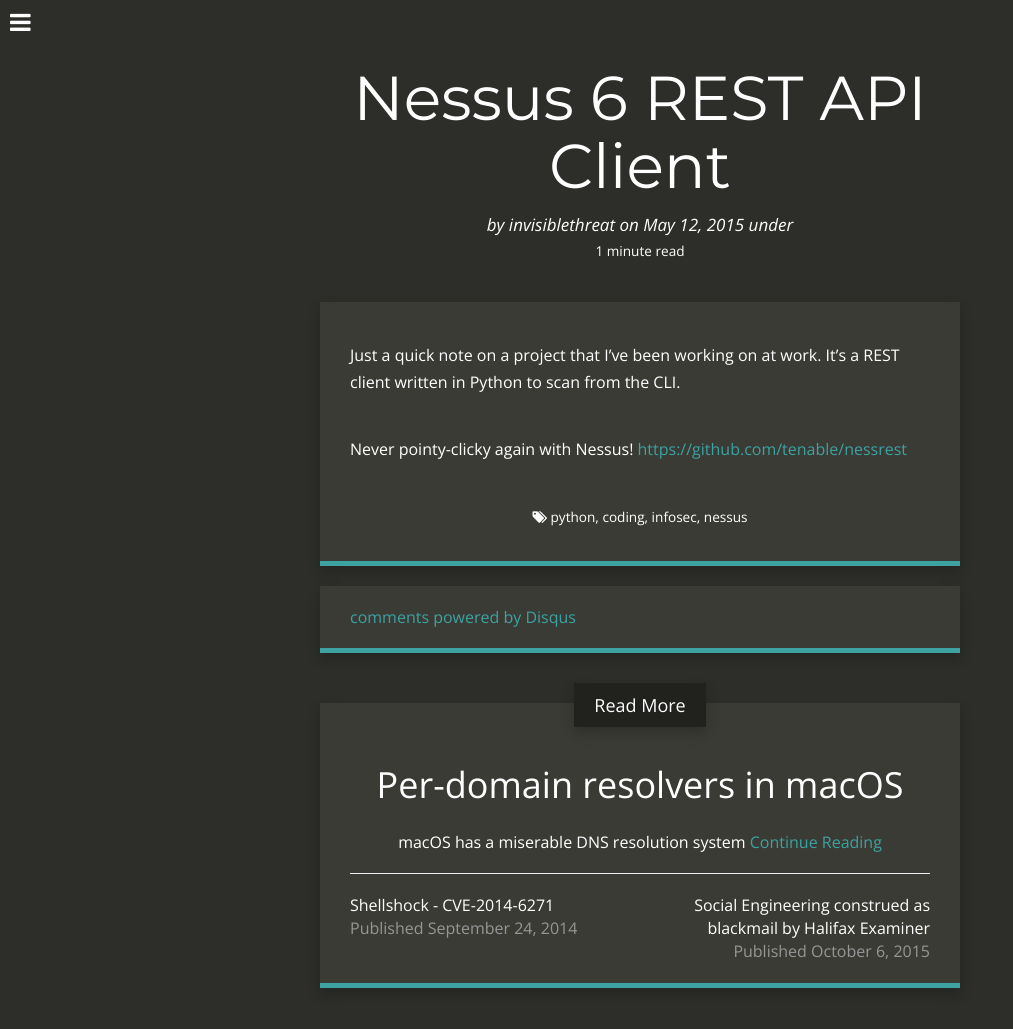
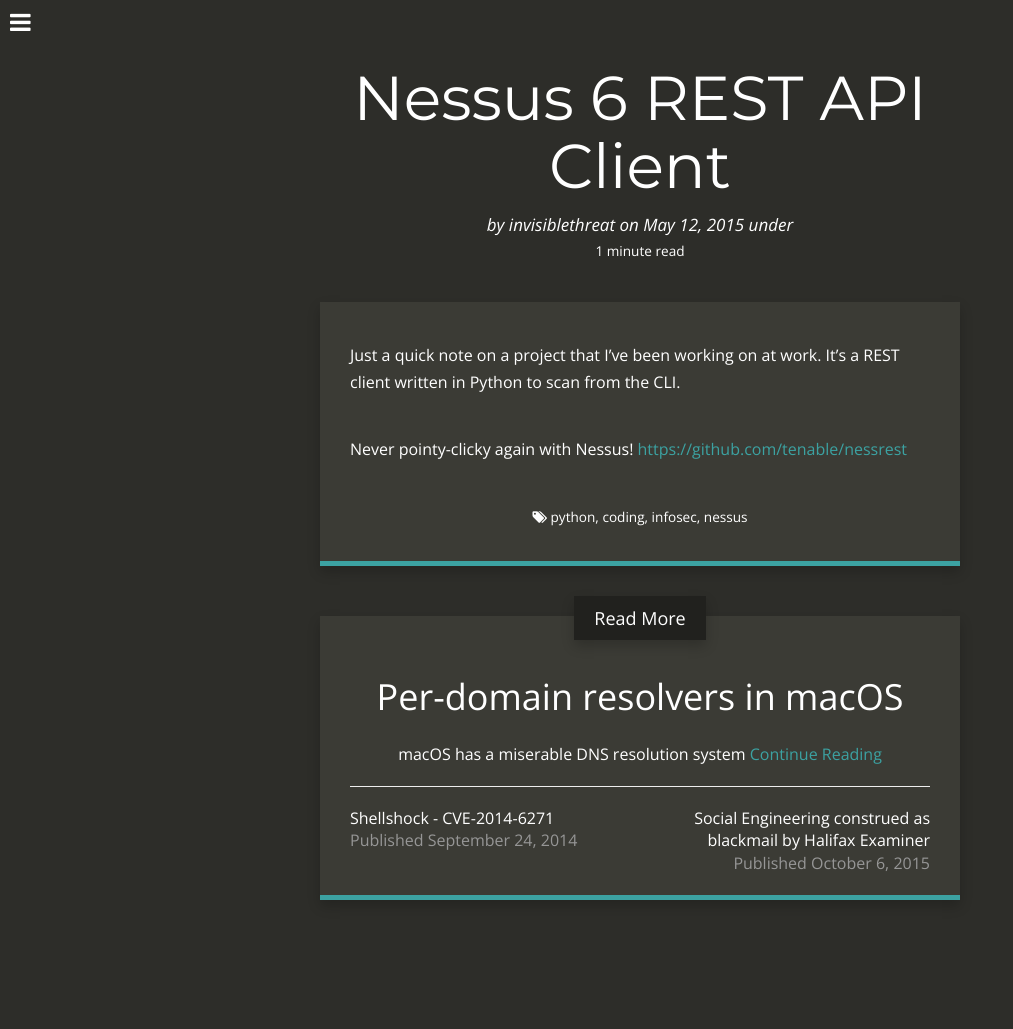
Before and after one commit to invisiblethreat/invisiblethreat.github.io, a Jekyll site: the page built from _posts/2015-09-16-nessrest.md, in a window 1280 px wide. Shown: the whole page, without its empty margins (0-1013 px from the left). Built offline with Jekyll 4.4.1, drawn with Linux system fonts in a browser that asks for light colours; nearby versions of some CDN libraries; comment, search, counter and statistics services are not loaded; after the commit the page ends 941 px from its top, so only the background shows below that.

Commit message:
Remove disqus

```diff
--- a/_layouts/post.html
+++ b/_layouts/post.html
@@ -73,15 +73,6 @@
 
       </div>
 
-      {% if site.disqus_account %}
-      <div class="content-panel comments">
-        <div id="disqus_thread">
-          <noscript>Please enable JavaScript to view the <a href="http://disqus.com/?ref_noscript">comments powered by Disqus.</a></noscript>
-          <a href="http://disqus.com" class="dsq-brlink">comments powered by <span class="logo-disqus">Disqus</span></a>
-        </div>
-      </div>
-      {% endif %}
-
       <div class="content-panel related clearfix">
         {% for post in site.related_posts limit:1 %}
         <div class="related-header">
```
